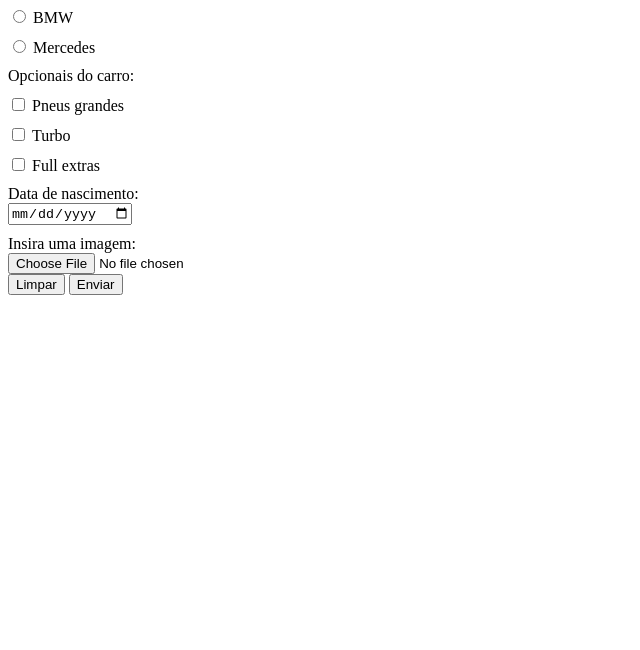
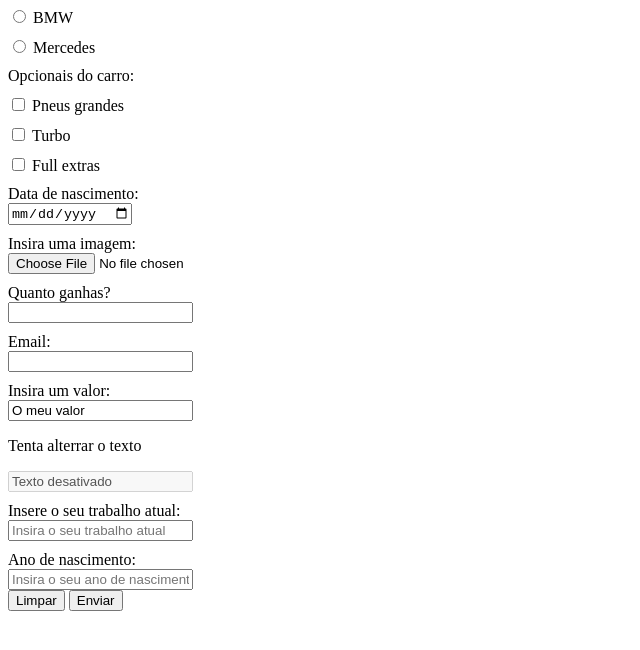
Before and after one commit to RafaelPereira86/Front-End, a plain HTML site: page 5_Formularios/index.html in a window 1280 px wide. Shown: the part 698-1348 px from the top of the page, without its empty margins (0-640 px from the left). Drawn offline with Linux system fonts and the light colour scheme.

Commit message:
fim do ponto 5

```diff
--- a/5_Formularios/index.html
+++ b/5_Formularios/index.html
@@ -122,6 +122,42 @@
             <input type="file" name="image"/>
         </div>
 
+        <!--18- Numeros-->
+        <div>
+            <label for="salary">Quanto ganhas?</label>
+            <input type="number" name="salary">
+        </div>
+
+        <!--19- Email-->
+        <div>
+            <label for="email">Email:</label>
+            <input type="email" name="email">
+        </div>
+
+        <!--20- Value-->
+        <div>
+            <label for="value">Insira um valor:</label>
+            <input type="text" value="O meu valor" name="value">
+        </div>
+
+        <!--21- Disabled-->
+        <div>
+            <p>Tenta alterrar o texto</p>
+            <input type="text" value="Texto desativado" name="disabled" disabled>
+        </div>
+
+        <!--22- Placeholder-->
+        <div>
+            <label for="currentjob">Insere o seu trabalho atual:</label>
+            <input type="text" name="currentjob" placeholder="Insira o seu trabalho atual">
+        </div>
+
+        <!--23- Required-->
+        <div>
+            <label for="birthyear">Ano de nascimento:</label>
+            <input type="text" placeholder="Insira o seu ano de nascimento" name="birthyear" required>
+        </div>
+
         <!--13- Reset form-->
         <input type="reset" value="Limpar"/>
         <!--5- Envio de formulario-->
```
